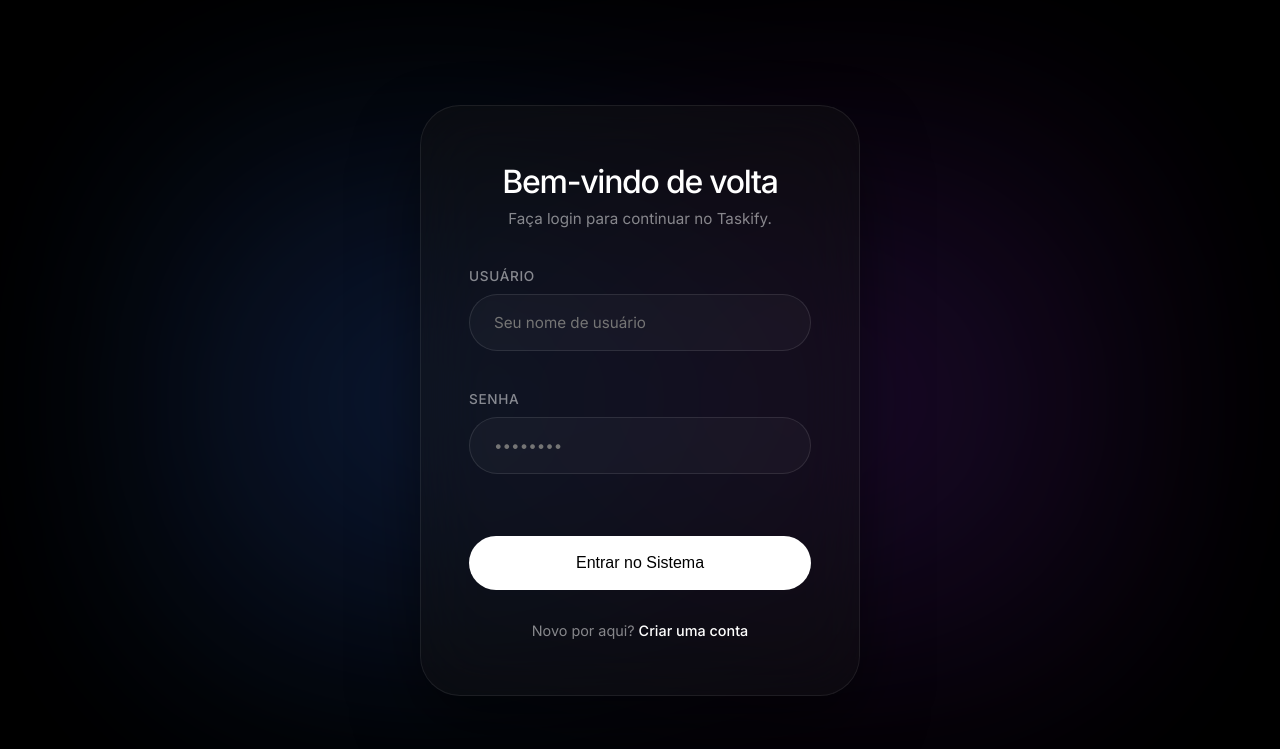
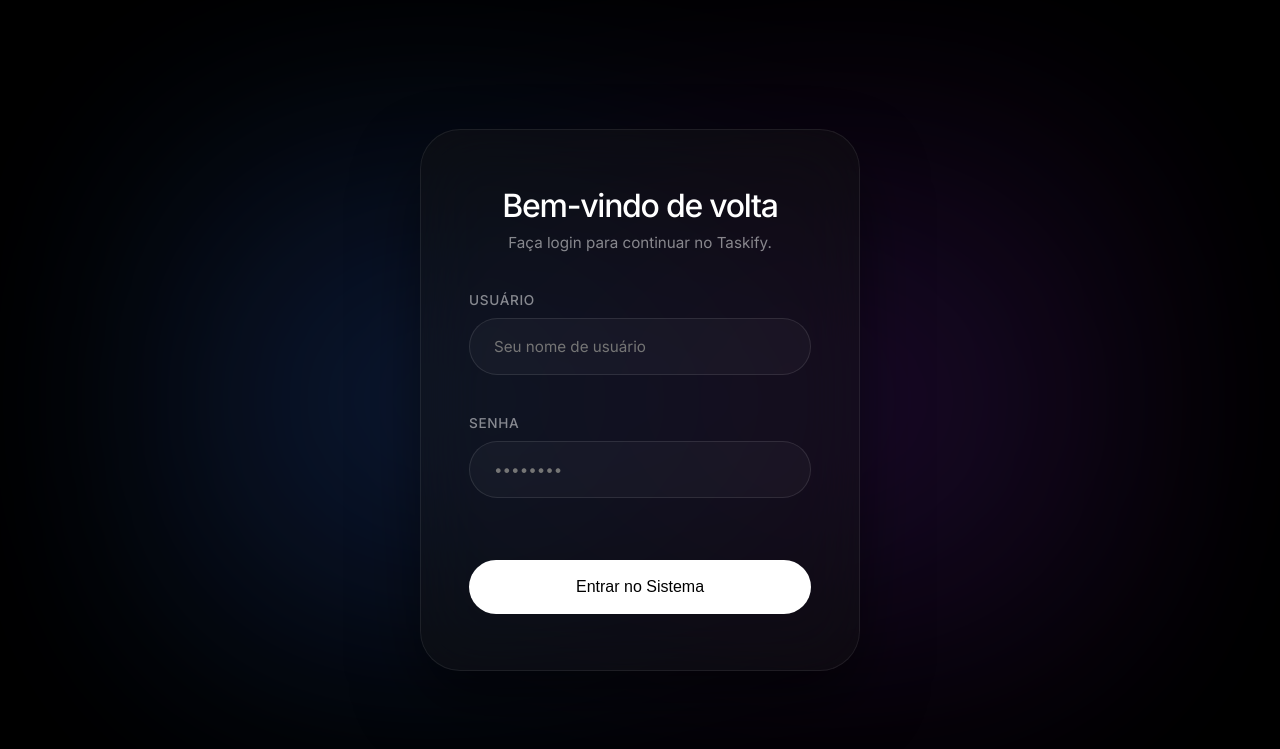
Before and after one commit to 0001181604-spec/tarefas_django, a Django app: page /login/ in a window 1280 px wide. Shown: the top 749 px of the page. Run offline with Django 5.2, Linux system fonts and the light colour scheme.

Commit message:
concerto de login

```diff
--- a/projeto_lista/core/templates/core/login.html
+++ b/projeto_lista/core/templates/core/login.html
@@ -26,7 +26,5 @@
         </button>
     </form>
 
-    <div style="margin-top: 32px; font-size: 0.9rem; color: var(--text-dim);">
-        Novo por aqui? <a href="#" style="color: var(--text-main); font-weight: 500; text-decoration: none;">Criar uma conta</a>
-    </div>
+
 {% endblock %}
```
